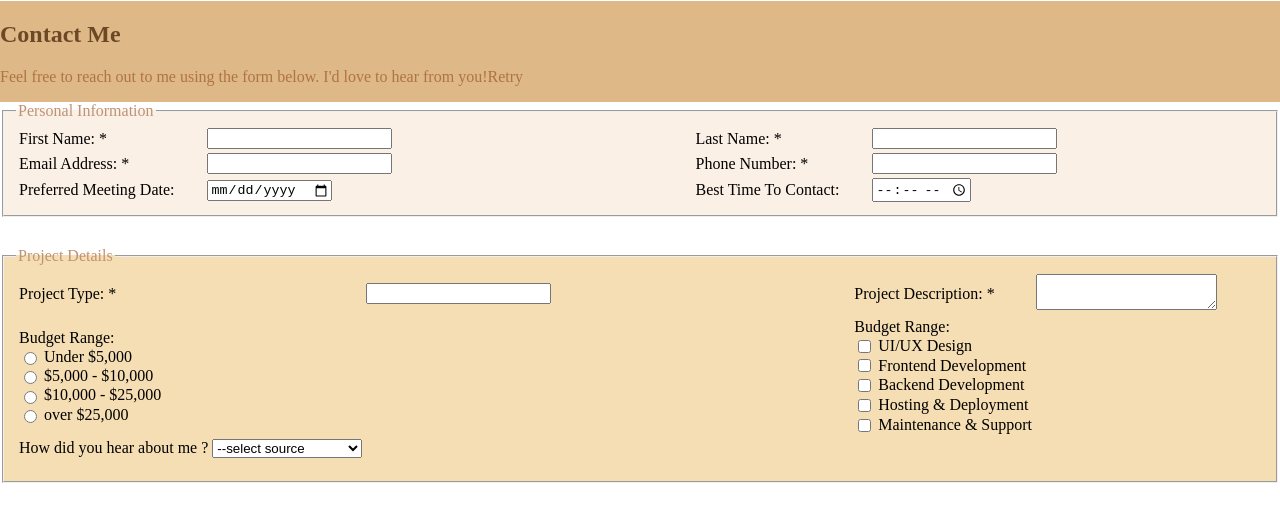
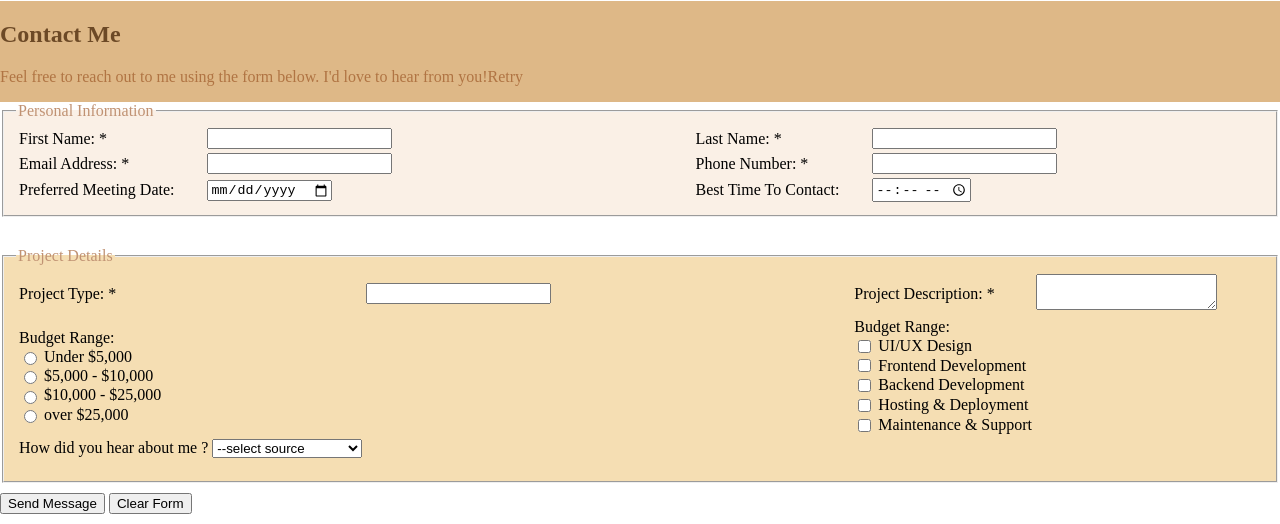
Before and after one commit to ZeyadOnFlutter/assigment_1_route, a website: page view/index.html in a window 1280 px wide. Shown: the part 1016-1540 px from the top of the page. Before the commit the page ends 1509 px from the top, so only its background shows below. Drawn offline with Linux system fonts and the light colour scheme.

Commit message:
Added Form Buttons

```diff
--- a/view/index.html
+++ b/view/index.html
@@ -308,6 +308,10 @@
           </tr>
         </table>
       </fieldset>
+      <div style="margin-bottom: 10px">
+        <button type="submit">Send Message</button>
+        <button type="reset">Clear Form</button>
+      </div>
     </form>
   </body>
 </html>
```
